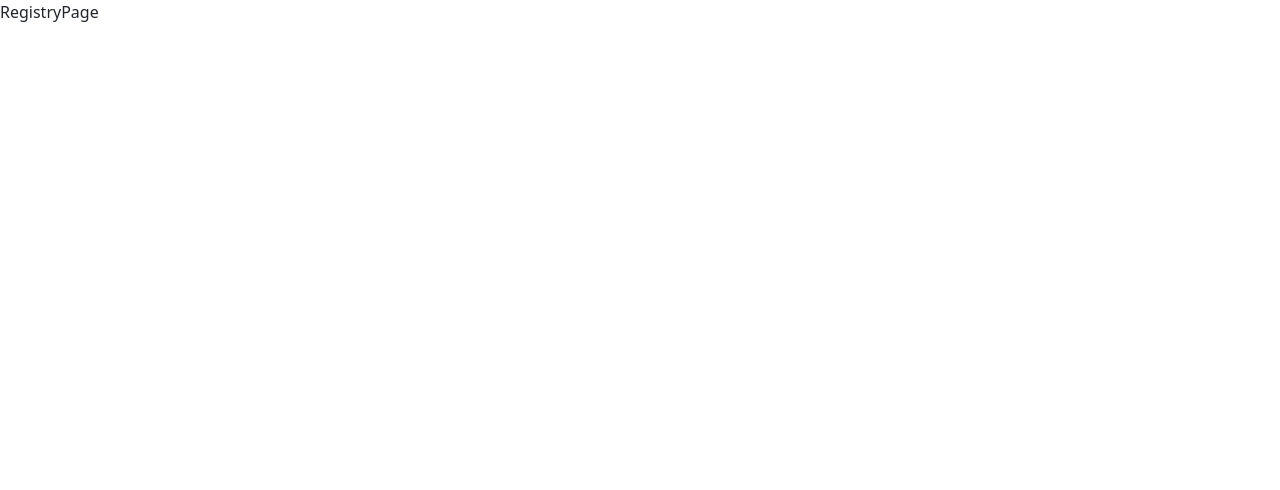
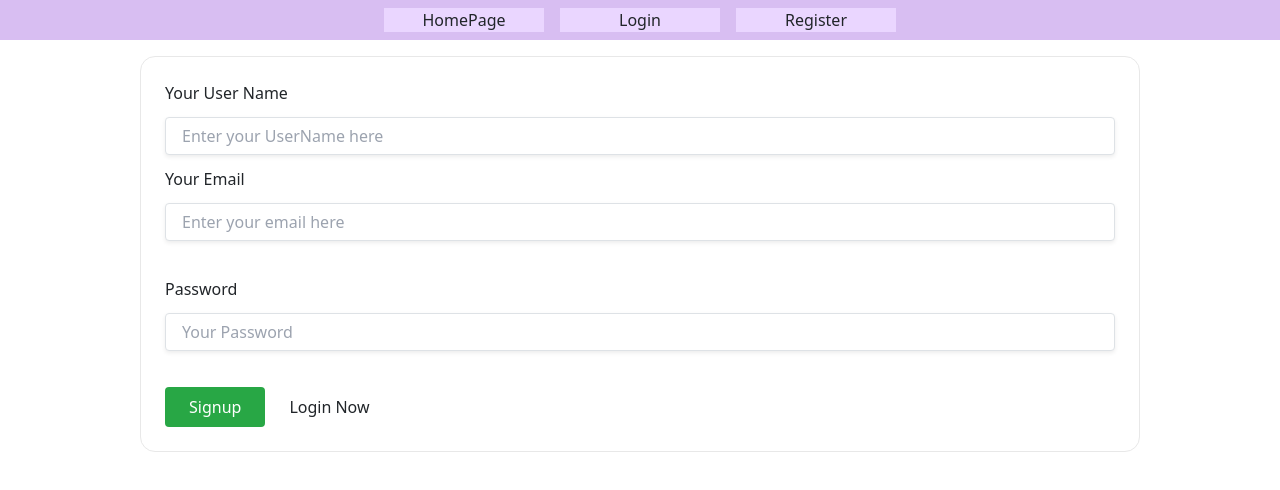
Before and after one commit to hrs2203/sent-sim-ui, a React (Create React App) app: page /register in a window 1280 px wide. Shown: the top 490 px of the page. Built offline with nearby package versions, Linux system fonts and the light colour scheme.

Commit message:
ui majour change

```diff
--- a/src/components/Header.js
+++ b/src/components/Header.js
@@ -11,13 +11,10 @@ export default function Header() {
 		isLoading: _.get(state, ["WorldReducer", "isLoading"], false)
 	}))
 
-	const item_style = "mx-2 my-1 px-2 item-center"
+	const item_style = "mx-2 my-2 px-2 w-40 item-center custom_nav_button"
 
 	return (
-		<nav className="bg-blue-200 h-10 flex justify-end">
-			<div className={item_style}>
-				{isLoading ? "...Loading" : ""}
-			</div>
+		<nav className="custom_nav h-10 flex justify-center content-center">
 			<Link to="/">
 				<button className={item_style}>HomePage</button>
 			</Link>
--- a/src/components/LoginPage.js
+++ b/src/components/LoginPage.js
@@ -1,6 +1,5 @@
-import _ from "lodash";
 import { Link } from "react-router-dom";
-import { useSelector, useDispatch } from "react-redux";
+import { useDispatch } from "react-redux";
 import { useState } from "react";
 
 
@@ -39,10 +38,9 @@ export default function LoginPage() {
 	return (
 		<div>
 			<Header />
-			<div className="grid grid-cols-2 mx-5 my-3">
-				<div className=""></div>
-				<div className="pt-2 p-4">
-					<form>
+			<div className="mx-5 my-3 flex justify-center">
+				<div className="pt-2 p-4 custom_form_auth low_border">
+
 					<div className="grid grid-cols-1 gap-3">
 						<div>
 							<label className="font-poppins">Your Email</label>
@@ -69,14 +67,11 @@ export default function LoginPage() {
 								/>
 							</div>
 						</div>
+						<div className="flex">
 							<button
 								className="mt-6 bg-success p-2 px-4 text-18px font-poppins rounded text-white"
 								onClick={_loginUser}
-							>
-								Login
-							</button>
-						</div>
-					</form>
+							> Login </button>
 							<Link to="/register">
 								<button className="mt-6 bg-red p-2 px-4 text-18px font-poppins rounded hover:bg-hoverRed focus:outline-none focus:ring-2 focus:ring-purple-600 focus:ring-opacity-50 w-full ">
 									Signup for free
@@ -84,6 +79,9 @@ export default function LoginPage() {
 							</Link>
 						</div>
 					</div>
+
+				</div>
+			</div>
 		</div>
 	)
 }
--- a/src/components/RegisterPage.js
+++ b/src/components/RegisterPage.js
@@ -1,5 +1,83 @@
-export default function RegistryPage(){
-    return (
-        <div>RegistryPage</div>
-    )
+import { Link } from "react-router-dom";
+import { useDispatch } from "react-redux";
+import { useState } from "react";
+
+import { ACTION_SET } from "../model";
+import { } from "../services/userAPI";
+import Header from "./Header";
+import { navigateTo } from "../util/navigation";
+
+
+export default function RegistryPage() {
+	const dispatch = useDispatch();
+
+	const [UserName, setUserName] = useState("")
+	const [email, setEmail] = useState("")
+	const [password, setPassword] = useState("")
+
+	const _registerUser = async (e) => {
+
+	}
+
+	return (
+		<div>
+			<Header />
+			<div className="mx-5 my-3 flex justify-center">
+				<div className="pt-2 p-4 custom_form_auth low_border">
+
+					<div className="grid grid-cols-1 gap-3">
+						<div>
+							<label className="font-poppins">Your User Name</label>
+							<input
+								autoFocus
+								id="UserName"
+								type="UserName"
+								placeholder="Enter your UserName here"
+								className="shadow-sm appearance-none border rounded w-full py-2 px-3 mt-1 text-gray-700 leading-tight focus:outline-none focus:shadow-outline font-poppins"
+								value={UserName}
+								onChange={(e) => { setUserName(e.target.value) }}
+							/>
+						</div>
+						<div>
+							<label className="font-poppins">Your Email</label>
+							<input
+								autoFocus
+								id="email"
+								type="email"
+								placeholder="Enter your email here"
+								className="shadow-sm appearance-none border rounded w-full py-2 px-3 mt-1 text-gray-700 leading-tight focus:outline-none focus:shadow-outline font-poppins"
+								value={email}
+								onChange={(e) => { setEmail(e.target.value) }}
+							/>
+						</div>
+						<div>
+							<label className="font-poppins mt-4">Password</label>
+							<div className="relative">
+								<input
+									id="password"
+									type="password"
+									placeholder="Your Password"
+									className="shadow-sm appearance-none border rounded w-full py-2 px-3 mt-1 text-gray-700 leading-tight focus:outline-none focus:shadow-outline font-poppins"
+									value={password}
+									onChange={(e) => { setPassword(e.target.value) }}
+								/>
+							</div>
+						</div>
+						<div className="flex">
+							<button
+								className="mt-6 bg-success p-2 px-4 text-18px font-poppins rounded text-white"
+								onClick={_registerUser}
+							> Signup </button>
+							<Link to="/login">
+								<button className="mt-6 bg-red p-2 px-4 text-18px font-poppins rounded hover:bg-hoverRed focus:outline-none focus:ring-2 focus:ring-purple-600 focus:ring-opacity-50 w-full ">
+									Login Now
+								</button>
+							</Link>
+						</div>
+					</div>
+
+				</div>
+			</div>
+		</div>
+	)
 }
--- a/src/components/UserDetailPage.js
+++ b/src/components/UserDetailPage.js
@@ -1,11 +1,33 @@
 import Header from "./Header";
+import { useSelector } from "react-redux";
+import _ from "lodash"
 
+export default function UserDetailPage() {
+	const { username, email } = useSelector(state => Object({
+		username: _.get(state, ["UserReducer", "userDetail", "username"], "username not found"),
+		email: _.get(state, ["UserReducer", "userDetail", "email"], "email not found"),
+	}))
 
-export default function UserDetailPage(){
 	return (
 		<div>
 			<Header />
-            <div>
+			<div className="flex px-10 py-4 justify-around overflow-x-auto">
+				<div className="low_border mx-2 userDetail">
+					<div className="flex">
+						<div className="low_border circleShow mx-1">123</div>
+						<div className="px-2 mx-1 sideDiv">
+							<div className="low_border p-2 mx-1 mb-2">UserName : { username }</div>
+							<div className="low_border p-2 mx-1 mb-2">Email : { email }</div>
+						</div>
+					</div>
+					<div className="mt-2">
+						<div className="low_border p-2 mx-1 mb-2">123</div>
+						<div className="low_border p-2 mx-1 mb-2">123</div>
+					</div>
+				</div>
+				<div className="low_border mx-2 userHistory">
+					456
+				</div>
 
 			</div>
 		</div>
--- a/src/index.css
+++ b/src/index.css
@@ -2,3 +2,45 @@
 @tailwind base;
 @tailwind components;
 @tailwind utilities;
+
+/* Nav Css */
+
+.custom_nav{
+    background-color: rgba(216, 190, 242, 1);
+}
+
+.custom_nav_button{
+    background-color: rgba(234, 214, 255, 1);
+}
+
+.custom_form_auth{
+    width: 1000px;
+}
+
+.low_border{
+    border: 1px solid rgba(232, 232, 232, 1);
+    border-radius: 15px;
+}
+
+.userDetail{
+    width: 700px;
+    min-height: 200px;
+    padding: 15px;
+}
+
+.userHistory{
+    width: 1000px;
+    min-height: 200px;
+    padding: 15px;
+}
+
+.circleShow{
+    height: 150px;
+    width: 150px;
+    /* border-radius: 150px; */
+}
+
+.sideDiv{
+    width: 500px;
+    height: 150px;
+}
```
Lines whose indentation alone changed are shown as unchanged.
